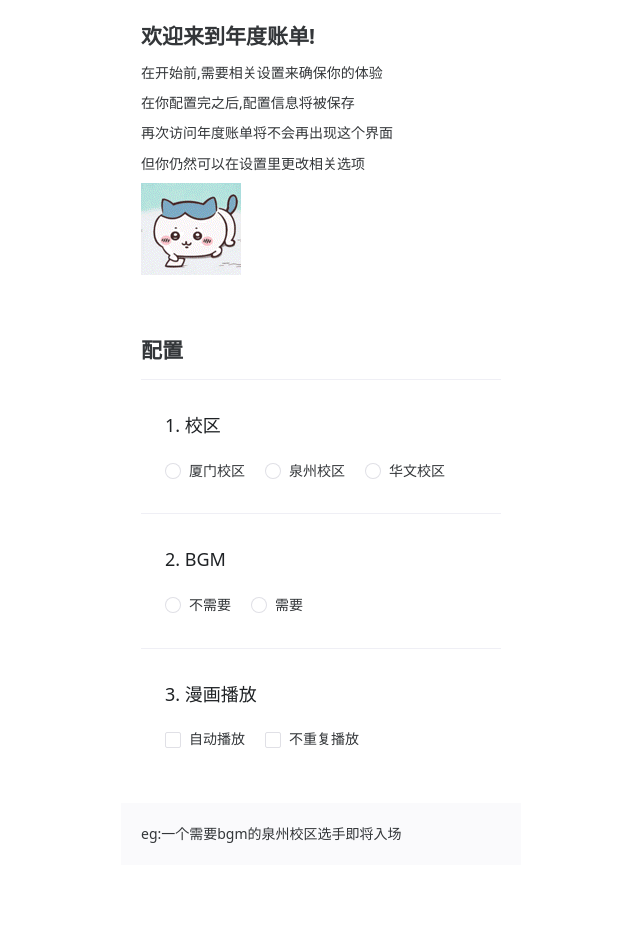
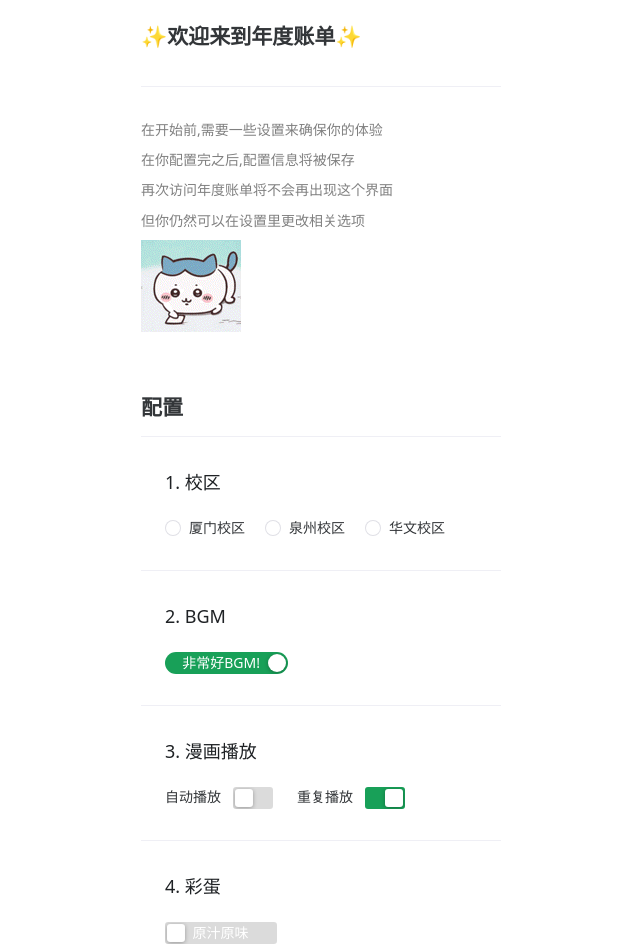
Before and after one commit to SendsTeam/2023-hqu-annual-bill, a Vue app: page /configure in a window 1280 px wide. Shown: the top 952 px of the page, without its empty margins (319-959 px from the left). Before the commit the page ends 865 px from the top, so only its background shows below. Built offline with nearby package versions, Linux system fonts and the light colour scheme.

Commit message:
补充配置页面

```diff
--- a/src/models/modules/user/type/index.ts
+++ b/src/models/modules/user/type/index.ts
@@ -1,2 +1,2 @@
 //校区
-export type Campus = 'quanzhou' | 'xiamen'
+export type Campus = 'quanzhou' | 'xiamen' | 'huawen'
--- a/src/stores/modules/setting.ts
+++ b/src/stores/modules/setting.ts
@@ -1,8 +1,16 @@
 import { defineStore } from 'pinia'
 
-export const usSettingStore = defineStore('SettingStore', {
+export const useSettingStore = defineStore('SettingStore', {
     state: () => ({
         //校区
-        campus: ''
+        campus: '',
+        //是否需要BGM
+        bgm: true,
+        //漫画相关
+        cartoon: {
+            autoPlay: false,
+            repeatPlay: true
+        },
+        egg: false
     })
 })
--- a/src/views/Configure-View.vue
+++ b/src/views/Configure-View.vue
@@ -1,10 +1,10 @@
 <template>
-    <n-space vertical size="large">
     <n-layout>
         <n-layout-header>
             <n-space vertical>
-                    <h2>欢迎来到年度账单!</h2>
-                    <p>在开始前,需要相关设置来确保你的体验</p>
+                <h2>✨欢迎来到年度账单✨</h2>
+                <n-divider></n-divider>
+                <p>在开始前,需要一些设置来确保你的体验</p>
                 <p>在你配置完之后,配置信息将被保存</p>
                 <p>再次访问年度账单将不会再出现这个界面</p>
                 <p>但你仍然可以在设置里更改相关选项</p>
@@ -19,27 +19,68 @@
                     <n-list-item>
                         <n-card :bordered="false" title="1. 校区">
                             <n-space>
-                                    <n-radio label="厦门校区"></n-radio>
-                                    <n-radio label="泉州校区"></n-radio>
-                                    <n-radio label="华文校区"></n-radio>
+                                <n-radio
+                                    :checked="settingStore.campus === 'xiamen'"
+                                    label="厦门校区"
+                                    value="xiamen"
+                                    @change="changeCampus"
+                                />
+                                <n-radio
+                                    :checked="settingStore.campus === 'quanzhou'"
+                                    label="泉州校区"
+                                    value="quanzhou"
+                                    @change="changeCampus"
+                                />
+                                <n-radio
+                                    :checked="settingStore.campus === 'huawen'"
+                                    label="华文校区"
+                                    value="huawen"
+                                    @change="changeCampus"
+                                />
                             </n-space>
                         </n-card>
                     </n-list-item>
                     <n-list-item>
                         <n-card :bordered="false" title="2. BGM">
-                                <n-space>
-                                    <n-radio label="不需要"></n-radio>
-                                    <n-radio label="需要"></n-radio>
-                                    <!-- <n-radio label="华文校区"></n-radio> -->
-                                </n-space>
+                            <n-switch v-model:value="settingStore.bgm">
+                                <template #checked> 非常好BGM! </template>
+                                <template #unchecked> 真的不听听吗 </template>
+                            </n-switch>
                         </n-card>
                     </n-list-item>
                     <n-list-item>
                         <n-card :bordered="false" title="3. 漫画播放">
                             <n-space>
-
-                                    <n-checkbox> 自动播放 </n-checkbox>
-                                    <n-checkbox> 不重复播放 </n-checkbox>
+                                <n-space>
+                                    <p>自动播放</p>
+                                    <n-switch
+                                        :round="false"
+                                        v-model:value="settingStore.cartoon.autoPlay"
+                                    />
+                                </n-space>
+                                <n-space></n-space>
+                                <n-space>
+                                    <p>重复播放</p>
+                                    <n-switch
+                                        :round="false"
+                                        v-model:value="settingStore.cartoon.repeatPlay"
+                                    />
+                                </n-space>
+                            </n-space>
+                        </n-card>
+                    </n-list-item>
+                    <n-list-item>
+                        <n-card :bordered="false" title="4. 彩蛋">
+                            <n-space vertical>
+                                <n-switch
+                                    :round="false"
+                                    v-model:value="settingStore.egg"
+                                    @update-value="openEgg"
+                                >
+                                    <template #checked> 玩的开心🥳 </template>
+                                    <template #unchecked> 原汁原味 </template>
+                                </n-switch>
+                                <img v-show="msgCount >= 50" src="@/assets/img/egg/trophy.png" />
                             </n-space>
                         </n-card>
                     </n-list-item>
@@ -51,10 +92,10 @@
             eg:一个需要bgm的泉州校区选手即将入场
         </n-layout-footer>
     </n-layout>
-    </n-space>
 </template>
 
 <script setup lang="ts">
+import { useSettingStore } from '@/stores/modules/setting'
 import {
     NLayout,
     NLayoutHeader,
@@ -62,17 +103,67 @@ import {
     NLayoutFooter,
     NSpace,
     NDivider,
-    NCheckbox,
+    NSwitch,
     NCard,
     NList,
     NListItem,
-    NRadio
+    NRadio,
+    useMessage
 } from 'naive-ui'
+import { ref } from 'vue'
+
+//获取settingStore,让这里的配置直接同步Store!
+const settingStore = useSettingStore()
+//校区
+//#region
+//改变选项的callback
+const changeCampus = (e: Event) => {
+    settingStore.campus = (e.target as HTMLInputElement).value
+}
+//#endregion
+
+//开启彩蛋
+//#region
+//第一个彩蛋!
+const message = useMessage()
+let msgCount = ref(0)
+const openEgg = (value: boolean) => {
+    if (msgCount.value === 10) {
+        message.destroyAll()
+        message.error('???你真的这么闲吗???')
+        msgCount.value++
+        return
+    }
+    if (msgCount.value === 20) {
+        message.destroyAll()
+        message.error('别点了,这里真的没彩蛋!')
+        msgCount.value++
+        return
+    }
+    //我去,不会真的有人点50次吧!
+    if (msgCount.value === 50) {
+        message.destroyAll()
+        message.error('好好好,这么玩是吧')
+        msgCount.value++
+        return
+    }
+
+    if (value && msgCount.value < 50) {
+        message.success('Something has changed!', {
+            duration: 1000
+        })
+        msgCount.value++
+    }
+}
+//#endregion
 </script>
 
-<style scoped>
+<style lang="less" scoped>
 .n-layout-header {
     padding: 20px;
+    p {
+        color: grey;
+    }
 }
 .n-layout-content {
     padding: 20px;
```
Also changed, not shown: src/assets/img/egg/trophy.png (added). Lines whose indentation alone changed are shown as unchanged.
